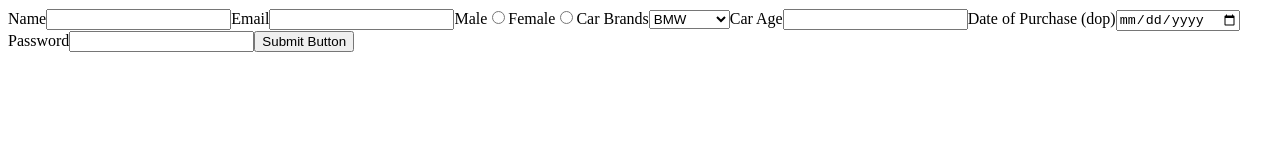
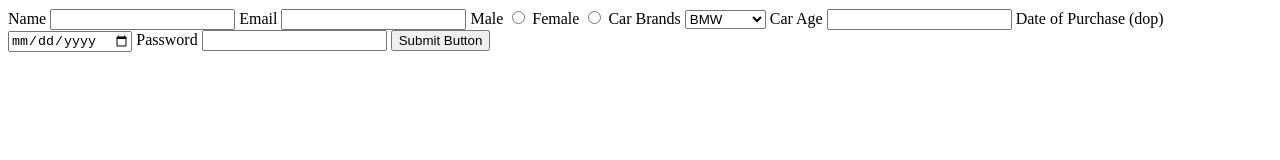
Before and after one commit to acciojob/car-insurance-form-Dipak1121, a website: page main.html in a window 1280 px wide. Drawn offline with Linux system fonts and the light colour scheme.

Commit message:
created a submission

```diff
--- a/main.html
+++ b/main.html
@@ -10,7 +10,7 @@
 	<!-- the entire body must be written by student -->
     <script type="text/javascript" src="./script.js">
 </script>
-	<table>
+	<form>
 		<label for="name">Name</label>
 		<input type="text" id="name" required>
 		<label for="email">Email</label>
@@ -32,7 +32,7 @@
 		<label for="password">Password</label>
 		<input type="password" id="password" required>
 		<button type="submit">Submit Button</button>
-	</table>
+	</form>
 </body>
 
 </html>
```
